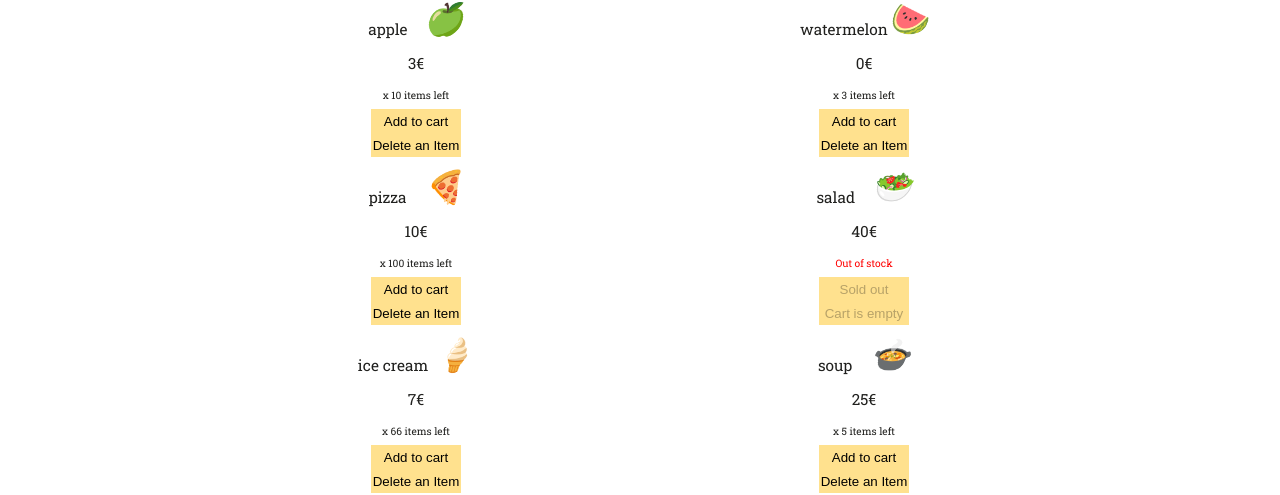
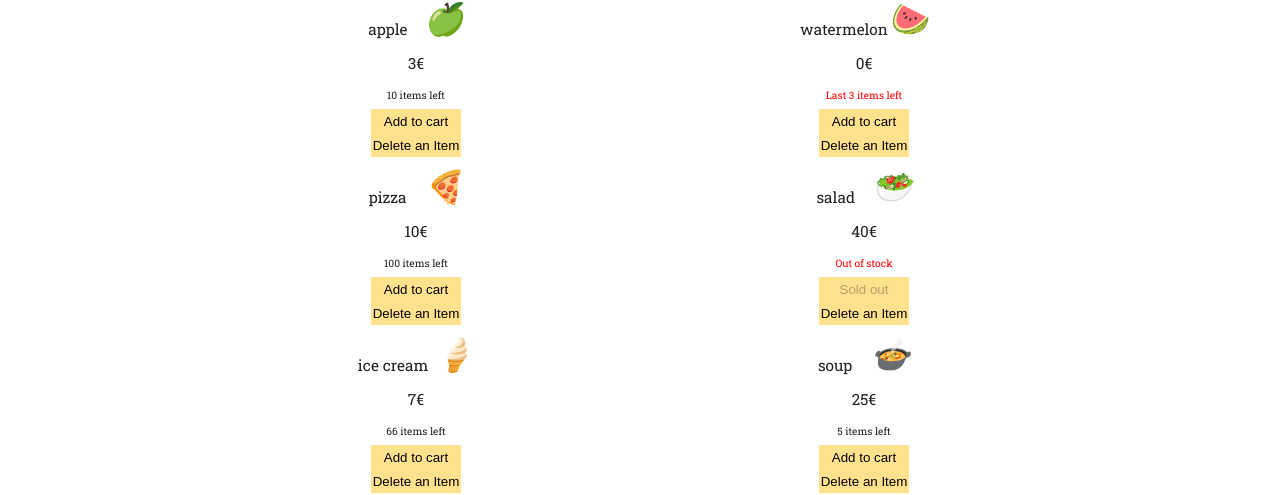
Before and after one commit to SimonaHriscu/online-shop-w--react-redux, a React (Create React App) app: page / in a window 1280 px wide. Shown: the part 214-709 px from the top of the page. Built offline with nearby package versions, Linux system fonts and the light colour scheme.

Commit message:
color applied to inventory

```diff
--- a/src/components/ProductItem.jsx
+++ b/src/components/ProductItem.jsx
@@ -4,8 +4,17 @@ import { addProduct, removeOne } from "../actions";
 
 class ProductItem extends React.Component {
   render() {
-   // console.log(this.props);
+   // console.log(this.props.info.inventory);
     const { info, addProduct, removeOne } = this.props;
+
+    //Changing classes in the scss // adding extra text
+    let classes = [];
+    let extraText = "";
+    if (info.inventory <= 3) {
+      classes.push("out-of-stock");
+      extraText = "Last";
+    }
+
     return (
       <li>
         <span>
@@ -14,26 +23,31 @@ class ProductItem extends React.Component {
           </div>
           <div className="product-price">{info.price}€</div>
           <div className="product-inventory">
-            {info.inventory > 0
-              ? `x ${info.inventory} items left`
-              : <div className="out-of-stock">Out of stock</div>}
+            {info.inventory > 0 ? (
+              <div className={classes}>
+                {extraText} {info.inventory} items left{" "}
+              </div>
+            ) : (
+              <div className="out-of-stock">Out of stock</div>
+            )}
           </div>
         </span>
 
-
-          <button className="product-add"
+        <button
+          className="product-add"
           onClick={() => addProduct(info)}
           disabled={info.inventory === 0}
         >
           {info.inventory > 0 ? "Add to cart" : "Sold out"}
         </button>
-          <button className="product-add"
+        <button
+          className="product-add"
           onClick={() => removeOne(info)}
-            disabled={info.inventory === 0}
+          disabled={info.inventory < 0}
         >
-            {info.inventory > 0 ? "Delete an Item" : "Cart is empty"}
+
+          {info.inventory >= 0 ? "Delete an Item" : "Cart is empty"}
         </button>
-
 
       </li>
     );
--- a/src/components/ProductList.jsx
+++ b/src/components/ProductList.jsx
@@ -4,7 +4,7 @@ import { connect } from "react-redux";
 
 class ProductList extends React.Component {
   render() {
-  console.log(this.props)
+  //console.log(this.props)
     const { items } = this.props;
 
 
--- a/src/data.json
+++ b/src/data.json
@@ -46,7 +46,7 @@
       "productName": "hot-dog",
       "icon": "🌭",
       "price": 15,
-      "inventory": 3
+      "inventory": 4
     },
     {
       "id": 7,
@@ -60,7 +60,7 @@
       "productName": "taco",
       "icon": "🌮",
       "price": 16,
-      "inventory": 3
+      "inventory": 6
     },
     {
       "id": 9,
--- a/src/scss/main.scss
+++ b/src/scss/main.scss
@@ -94,6 +94,9 @@ body {
           .product-inventory {
             text-align: center;
             font-size: 0.8vw;
+            .normal{
+              color: inherit;
+            }
            .out-of-stock{
              color:red;
            }
```
Lines whose indentation alone changed are shown as unchanged.
